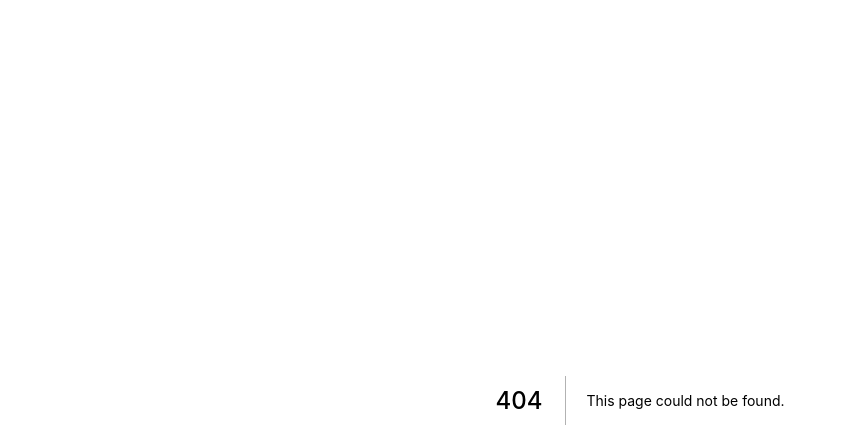
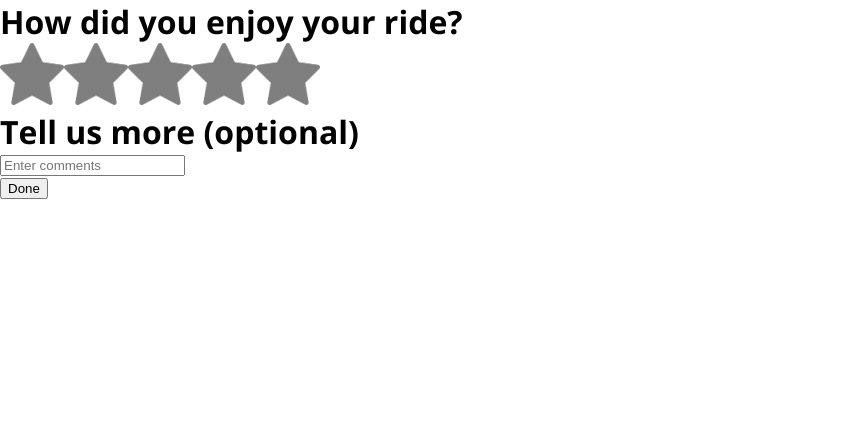
Before and after one commit to waltzaround/flamingo-hack, a Next.js app: page /feedback in a window 1280 px wide. Before the commit this address had no page. Shown: the top 448 px of the page, without its empty margins (0-847 px from the left). Built offline with nearby package versions, Linux system fonts and the light colour scheme.

Commit message:
essential components. Needs all the styling

```diff
--- /dev/null
+++ b/components/FeedbackHeader.js
@@ -0,0 +1,17 @@
+import styled from 'styled-components'
+
+const FeedbackHeader = () => (
+  <div>
+    <div>
+      <h1>How did you enjoy your ride?</h1>
+    </div>
+    <div>
+      <img src="./greystar.png" style={{ "maxWidth": "64px" }} />
+      <img src="./greystar.png" style={{ "maxWidth": "64px" }} />
+      <img src="./greystar.png" style={{ "maxWidth": "64px" }} />
+      <img src="./greystar.png" style={{ "maxWidth": "64px" }} />
+      <img src="./greystar.png" style={{ "maxWidth": "64px" }} />
+    </div>
+  </div>
+)
+export default FeedbackHeader
--- /dev/null
+++ b/components/FeedbackInput.js
@@ -0,0 +1,12 @@
+const FeedbackInput = () => (
+  <div>
+    <div>
+      <h1>Tell us more (optional)</h1>
+    </div>
+    <div>
+      <input placeholder="Enter comments" />
+    </div>
+  </div>
+)
+
+export default FeedbackInput
--- /dev/null
+++ b/pages/feedback.js
@@ -0,0 +1,17 @@
+import FeedbackHeader from "../components/FeedbackHeader";
+import Page from "../components/Page";
+import FeedbackInput from "../components/FeedbackInput";
+
+const Feedback = () => (
+  <Page>
+    <FeedbackHeader>
+
+    </FeedbackHeader>
+    <FeedbackInput>
+
+    </FeedbackInput>
+    <button>Done</button>
+  </Page>
+)
+
+export default Feedback
```
Also changed, not shown: public/greystar.png (added).
